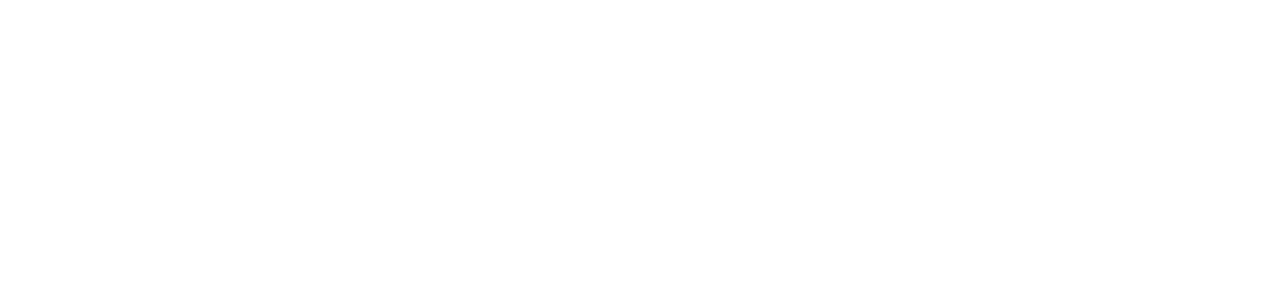
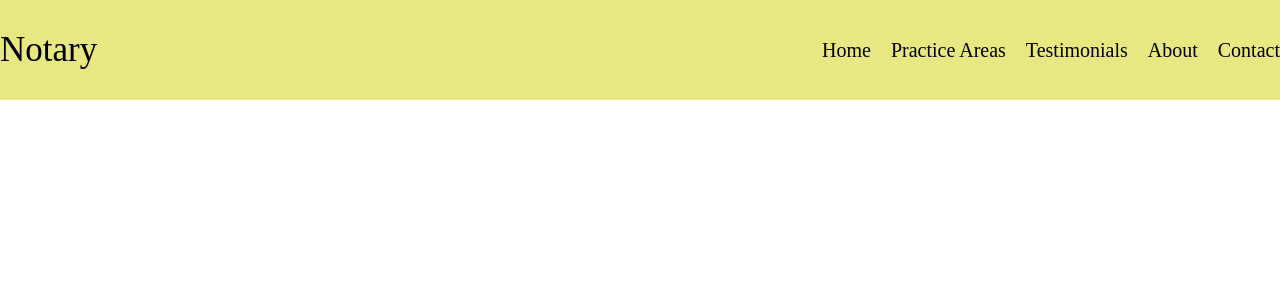
Before and after one commit to FeridQarayev/react_task1, a React (Create React App) app in the folder client/: page / in a window 1280 px wide. Shown: the top 300 px of the page. Built offline with nearby package versions, Linux system fonts and the light colour scheme; the HTML template or start-up script is replaced by a standard one.

Commit message:
create navbar

```diff
--- a/client/package.json
+++ b/client/package.json
@@ -9,6 +9,7 @@
     "react": "^18.2.0",
     "react-dom": "^18.2.0",
     "react-scripts": "5.0.1",
+    "sass": "^1.57.1",
     "scss": "^0.2.4",
     "web-vitals": "^2.1.4"
   },
--- a/client/src/App.js
+++ b/client/src/App.js
@@ -1,7 +1,10 @@
+import Navbar from "./components/navbar";
 
 function App() {
   return (
-    <></>
+    <>
+      <Navbar />
+    </>
   );
 }
 
--- a/client/src/components/navbar/index.jsx
+++ b/client/src/components/navbar/index.jsx
@@ -1,10 +1,23 @@
-import React from 'react'
-import styled from "./navbar.module.scss"
+import React from "react";
+import styled from "./navbar.module.scss";
 
 function Navbar() {
   return (
-    <div>Navbar</div>
-  )
+    <div className={styled.navbar}>
+      <div className={styled.navbar__content}>
+        <div className={styled.navbar__content__left}>
+          <p>Notary</p>
+        </div>
+        <div className={styled.navbar__content__right}>
+          <a href="#1">Home</a>
+          <a href="#2">Practice Areas</a>
+          <a href="#3">Testimonials</a>
+          <a href="#4">About</a>
+          <a href="#5">Contact</a>
+        </div>
+      </div>
+    </div>
+  );
 }
 
-export default Navbar
+export default Navbar;
--- a/client/src/components/navbar/navbar.module.scss
+++ b/client/src/components/navbar/navbar.module.scss
@@ -0,0 +1,27 @@
+.navbar{
+    background-color: rgba(208, 208, 0, 0.492);
+    display: flex;
+    align-items: center;
+    height: 100px;
+    &__content{
+        width: 1280px;
+        margin:auto;
+        display: flex;
+        justify-content: space-between;
+        align-items: center;
+        &__left{
+            P{
+                font-size: 35px;
+            }
+        }
+        &__right{
+            display: flex;
+            flex-direction: row;
+            gap: 20px;
+            a{
+                color: black;
+                font-size: 20px;
+            }
+        }
+    }
+}
--- a/client/src/index.css
+++ b/client/src/index.css
@@ -1,13 +1,8 @@
-body {
+* {
   margin: 0;
-  font-family: -apple-system, BlinkMacSystemFont, 'Segoe UI', 'Roboto', 'Oxygen',
-    'Ubuntu', 'Cantarell', 'Fira Sans', 'Droid Sans', 'Helvetica Neue',
-    sans-serif;
-  -webkit-font-smoothing: antialiased;
-  -moz-osx-font-smoothing: grayscale;
+  padding: 0;
+  box-sizing: border-box;
 }
-
-code {
-  font-family: source-code-pro, Menlo, Monaco, Consolas, 'Courier New',
-    monospace;
+a{
+  text-decoration: none;
 }
```
Also changed, not shown: 1 other file (tests, documents, lock files or other folders).
